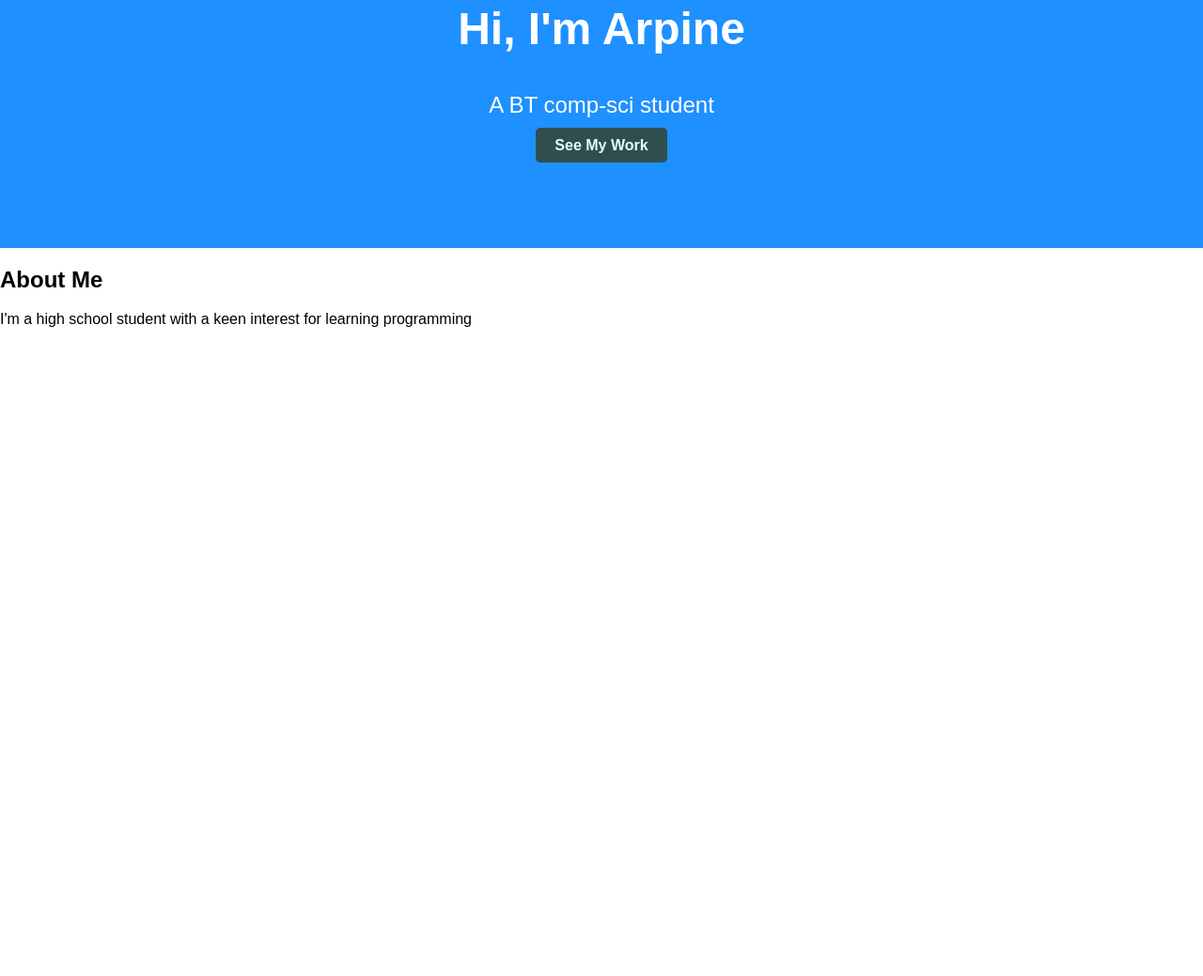
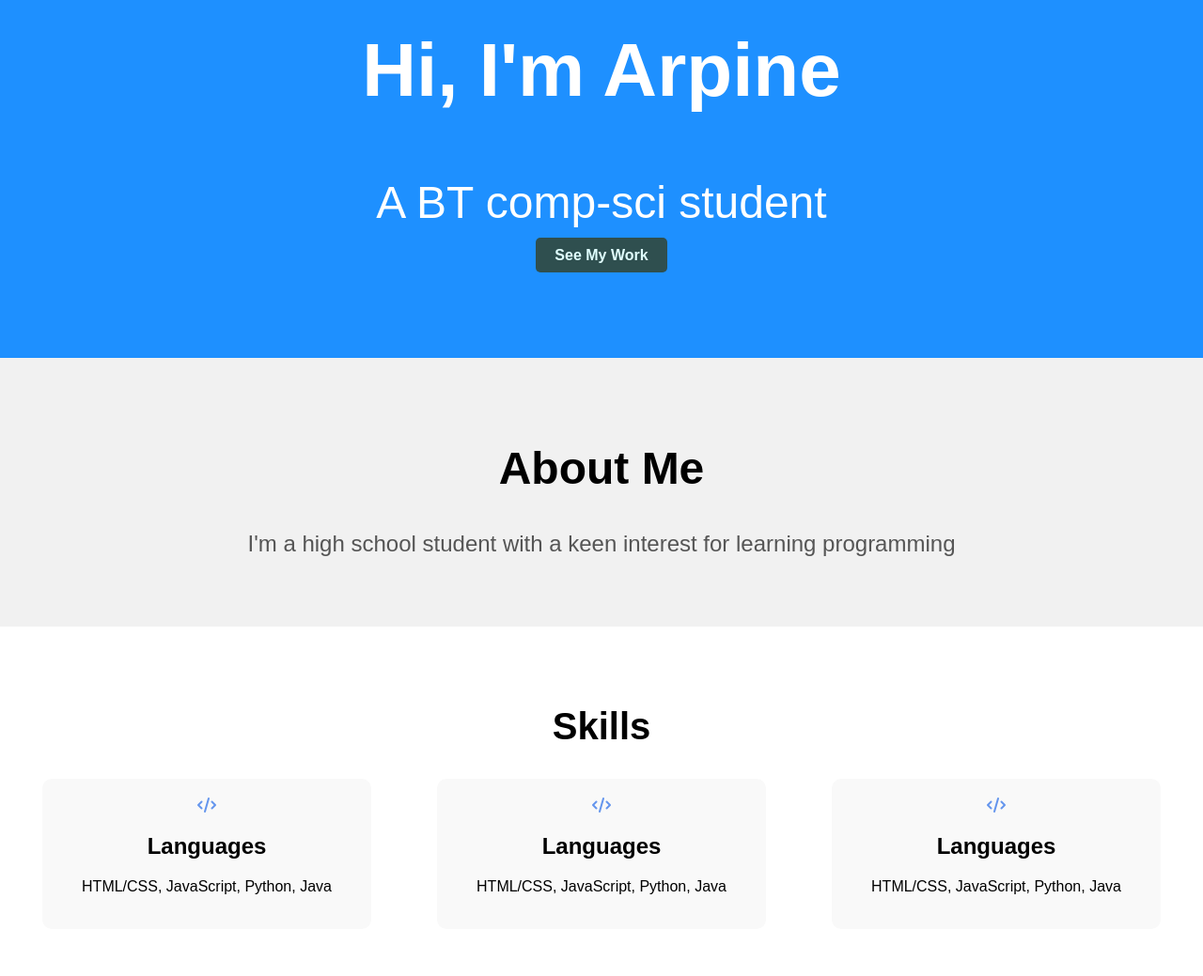
Before and after one commit to ABer78/Portfolio, a plain HTML site: page index.html in a window 1280 px wide. Shown: the part 207-1246 px from the top of the page at 94% size. Before the commit the page ends 800 px from the top, so only its background shows below. Drawn offline with Linux system fonts and the light colour scheme.

Commit message:
11\20/24

```diff
--- a/index.html
+++ b/index.html
@@ -41,6 +41,30 @@
         <p>I'm a high school student with a keen interest for learning programming</p>
     </section>
 
+    <!-- Skills Section -->
+    <section class="skills" id="skills">
+        <h2>Skills</h2>
+        <div class="skills-list">
+            <div class="skill-item">
+                <i class="fa-solid fa-code fa-beat fa-2x1" style="color: cornflowerblue;"></i>
+                <h1>Languages</h1>
+                <p>HTML/CSS, JavaScript, Python, Java</p>
+            </div>
+
+            <div class="skill-item">
+                <i class="fa-solid fa-code fa-beat fa-2x1" style="color: cornflowerblue;"></i>
+                <h1>Languages</h1>
+                <p>HTML/CSS, JavaScript, Python, Java</p>
+            </div>
+
+            <div class="skill-item">
+                <i class="fa-solid fa-code fa-beat fa-2x1" style="color: cornflowerblue;"></i>
+                <h1>Languages</h1>
+                <p>HTML/CSS, JavaScript, Python, Java</p>
+            </div>
+        </div>
+    </section>
+
 </body>
 
 </html>
--- a/styles.css
+++ b/styles.css
@@ -10,38 +10,38 @@ header {
     padding: 10px 20px;
 }
 
-header nav ul{
+header nav ul {
     list-style-type: none;
     display: flex;
     justify-content: center;
-    gap: 10px;
+    gap: 30px;
 }
 
-header nav ul li a{
+header nav ul li a {
     color: white;
     text-decoration: none;
     font-weight: bold;
 }
 
-header nav ul li a:hover{
+header nav ul li a:hover {
     text-decoration: underline;
     color: orange;
 }
 
 /* Hero Section */
 .hero {
-    background-color:dodgerblue ;
+    background-color: dodgerblue;
     color: white;
     text-align: center;
     padding: 100px 20px;
 }
 
 .hero-content h1 {
-    font-size: 3rem;
+    font-size: 5rem;
 }
 
-.hero-content p{
-    font-size: 1.5rem;
+.hero-content p {
+    font-size: 3rem;
     margin: 20px 0;
 }
 
@@ -53,3 +53,43 @@ header nav ul li a:hover{
     font-weight: bold;
     border-radius: 5px;
 }
+
+/* About Section */
+.about {
+    padding: 50px 20px;
+    text-align: center;
+    background-color: #f1f1f1;
+}
+
+.about h2 {
+    font-size: 3rem;
+}
+
+.about p {
+    font-size: 1.5rem;
+    color: #555;
+}
+
+/* Skills Sections */
+.skills {
+    padding: 50px 20px;
+    text-align: center;
+}
+
+.skills h2 {
+    font-size: 2.5rem;
+}
+
+.skills-list {
+    display: flex;
+    justify-content: space-around;
+    gap: 20px;
+    flex-wrap: wrap;
+}
+
+.skill-item {
+    padding: 20px;
+    background-color: #f9f9f9;
+    border-radius: 10px;
+    width: 25%;
+}
```
Lines whose indentation alone changed are shown as unchanged.
